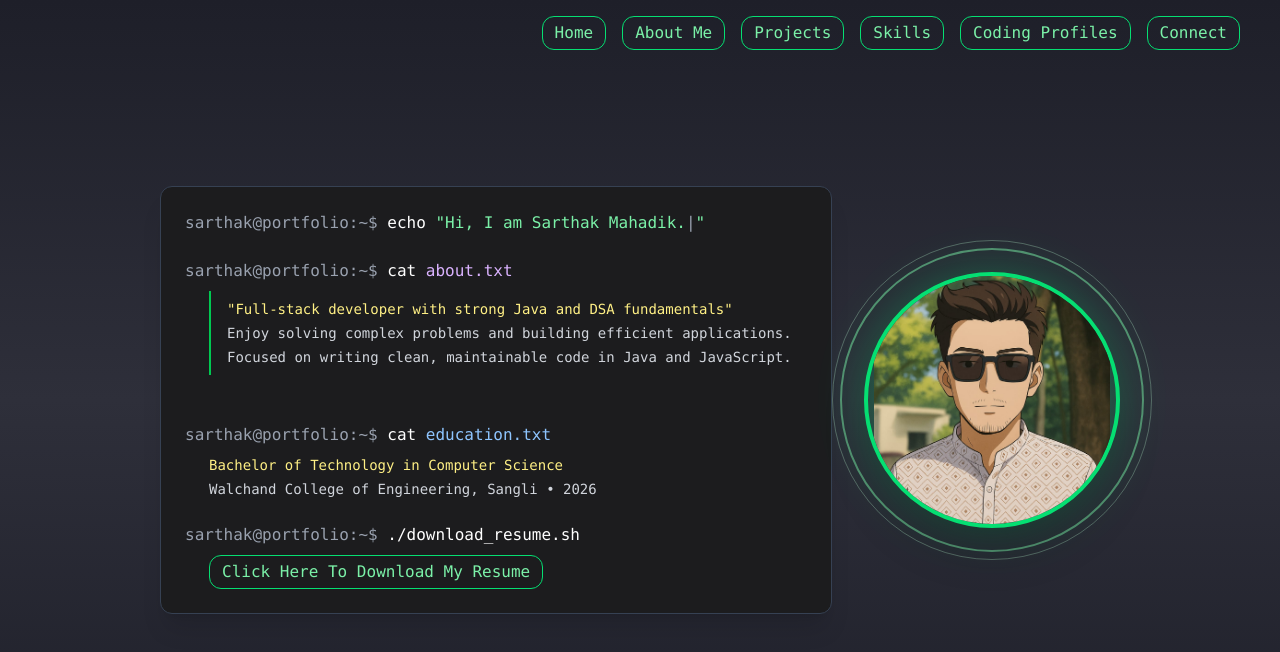
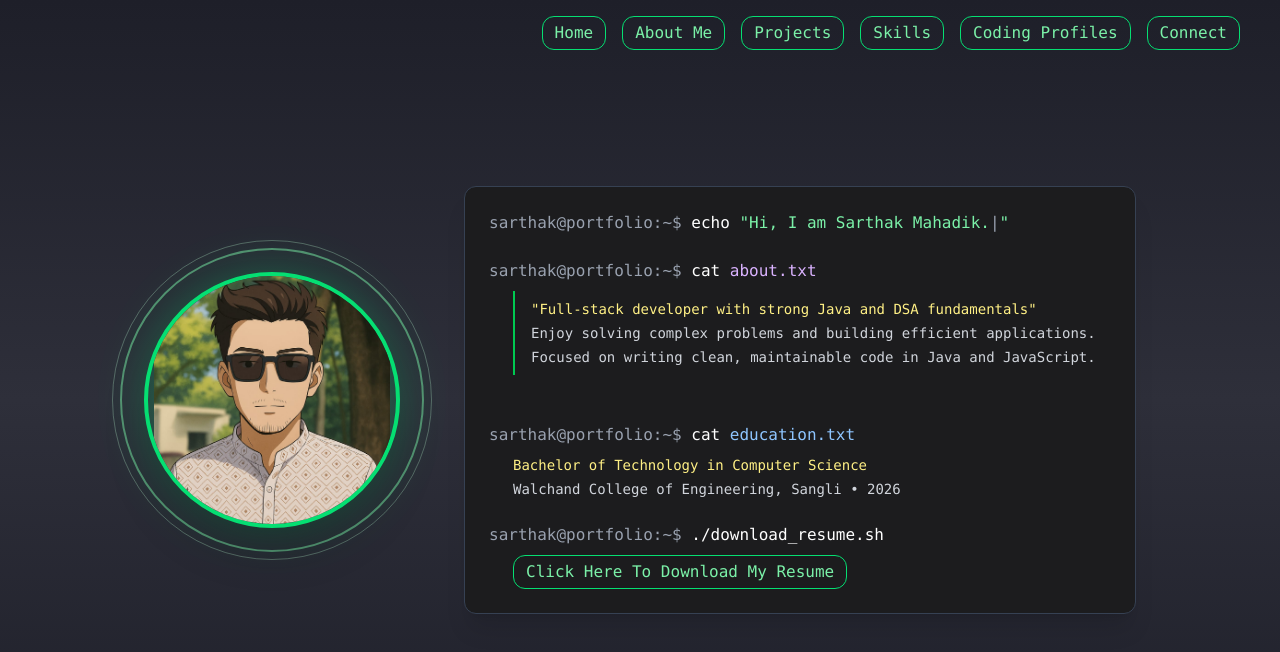
Before and after one commit to OceanicCoder09/portfolio-terminal, a React (Vite) app: page / in a window 1280 px wide. Shown: the top 652 px of the page. Built offline with nearby package versions, Linux system fonts and the light colour scheme.

Commit message:
Add new code or feature description

```diff
--- a/src/App.jsx
+++ b/src/App.jsx
@@ -6,6 +6,7 @@ import Projects from './pages/Project'
 import ConnectWithMe from './pages/ConnectWithMe'
 import Skills from './pages/Skills'
 import Coding from './pages/CodingProf'
+import Resume from './pages/Resume'
 
 function App() {
   return (
@@ -17,6 +18,7 @@ function App() {
         <Route path="/connect" element={<ConnectWithMe />} />
         <Route path="/skills" element={<Skills />} />
         <Route path="/coding" element={<Coding />} />
+        <Route path="/resume" element={<Resume />} />
       </Routes>
     </Router>
   )
--- a/src/pages/Home.jsx
+++ b/src/pages/Home.jsx
@@ -2,7 +2,7 @@ import { useState, useEffect } from 'react';
 import { useNavigate } from 'react-router-dom';
 import '../App.css';
 import Button from '../components/Button';
-import profileImage from '../assets/profile-anime.jpg'; // Make sure to add your image to the assets folder
+import profileImage from '../assets/profile-anime.jpg';
 
 function Home() {
   const [count, setCount] = useState(0);
@@ -74,9 +74,21 @@ function Home() {
       )}
 
       {/* Main content container */}
-      <div className="flex flex-col sm:flex-row items-center justify-center gap-8 w-full max-w-6xl mt-24 sm:mt-0">
+      <div className="flex flex-col sm:flex-row items-center justify-center w-full max-w-6xl mt-24 sm:mt-0">
+        {/* Anime Profile Image - Desktop (LEFT side with proper gap) */}
+        <div className="hidden sm:block w-64 h-64 relative animate-float mr-10 lg:mr-16"> {/* Added margin-right */}
+          <div className="absolute inset-0 bg-green-400 rounded-full blur-xl opacity-30 animate-pulse"></div>
+          <img
+            src={profileImage}
+            alt="Anime-style portrait of Sarthak Mahadik"
+            className="relative w-full h-full object-contain rounded-full border-4 border-green-400 shadow-2xl z-10"
+          />
+          <div className="absolute -inset-6 border-2 border-green-300 rounded-full animate-spin-slow opacity-50"></div>
+          <div className="absolute -inset-8 border border-green-200 rounded-full animate-spin-slower opacity-30"></div>
+        </div>
+
         {/* Anime Profile Image - Mobile (above terminal) */}
-        <div className="sm:hidden w-48 h-48 relative mb-6 animate-float">
+        <div className="sm:hidden w-48 h-48 relative mb-8 animate-float"> {/* Increased margin-bottom */}
           <div className="absolute inset-0 bg-green-400 rounded-full blur-md opacity-30 animate-pulse"></div>
           <img
             src={profileImage}
@@ -88,6 +100,7 @@ function Home() {
 
         {/* Terminal Content */}
         <div className="bg-[#1c1c1e] border border-gray-700 rounded-xl p-4 sm:p-6 shadow-xl font-mono text-left w-full max-w-2xl animate-fade-in transition-all duration-300 hover:shadow-2xl hover:scale-[1.01] hover:border-green-400 group">
+          {/* Rest of your terminal content remains exactly the same */}
           {/* Line 1 - Typing Animation */}
           <div className="text-green-400 text-sm sm:text-base mb-4 break-words">
             <span className="text-gray-400">sarthak@portfolio:~$ </span>
@@ -144,18 +157,6 @@ function Home() {
             </div>
           )}
         </div>
-
-        {/* Anime Profile Image - Desktop (right side) */}
-        <div className="hidden sm:block w-64 h-64 relative animate-float">
-          <div className="absolute inset-0 bg-green-400 rounded-full blur-xl opacity-30 animate-pulse"></div>
-          <img
-            src={profileImage}
-            alt="Anime-style portrait of Sarthak Mahadik"
-            className="relative w-full h-full object-contain rounded-full border-4 border-green-400 shadow-2xl z-10"
-          />
-          <div className="absolute -inset-6 border-2 border-green-300 rounded-full animate-spin-slow opacity-50"></div>
-          <div className="absolute -inset-8 border border-green-200 rounded-full animate-spin-slower opacity-30"></div>
-        </div>
       </div>
     </div>
   );
--- a/src/pages/Project.jsx
+++ b/src/pages/Project.jsx
@@ -17,11 +17,11 @@ const projects = [
     demo: "https://brainly-frontend-topaz.vercel.app/"
   },
   {
-    title: "Portfolio v1",
+    title: "Portfolio",
     description: "My first portfolio website built with pure React.",
     tech: ["React", "Tailwind"],
-    github: "https://github.com/sarthak/portfolio-v1",
-    demo: "https://portfolio-v1.example.com"
+    github: "https://github.com/OceanicCoder09/portfolio-terminal.git",
+    demo: "https://portfolio-terminal-sable.vercel.app/"
   }
 ];
 
--- /dev/null
+++ b/src/pages/Resume.jsx
@@ -0,0 +1,11 @@
+import React from "react";
+
+function Resume() {
+  return (
+    <div className="flex items-center justify-center h-screen bg-gray-900 text-white text-xl">
+      Will update it soon...
+    </div>
+  );
+}
+
+export default Resume;
```
